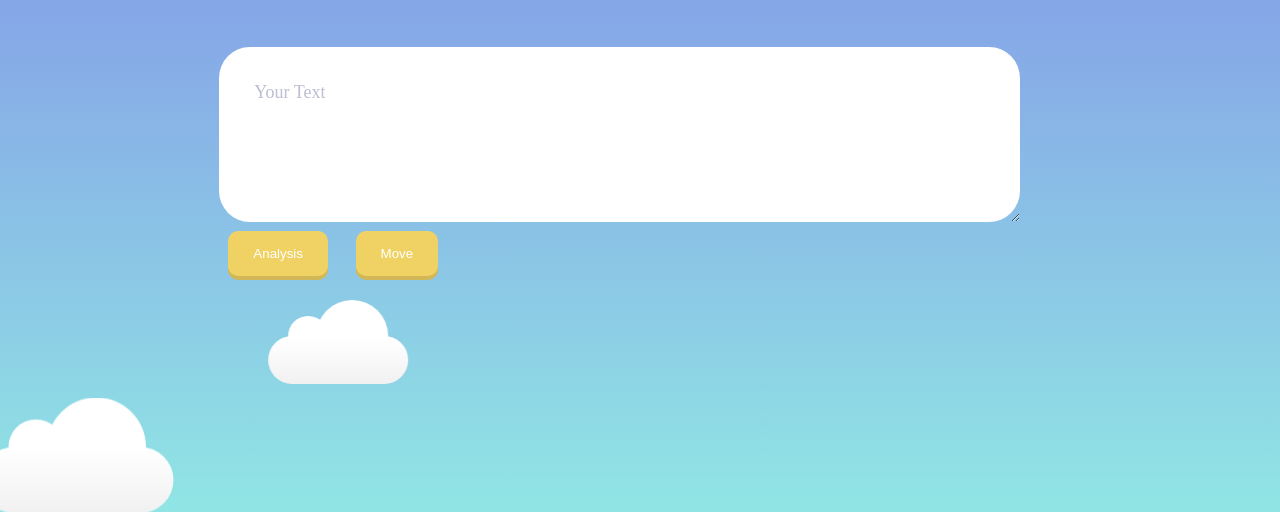
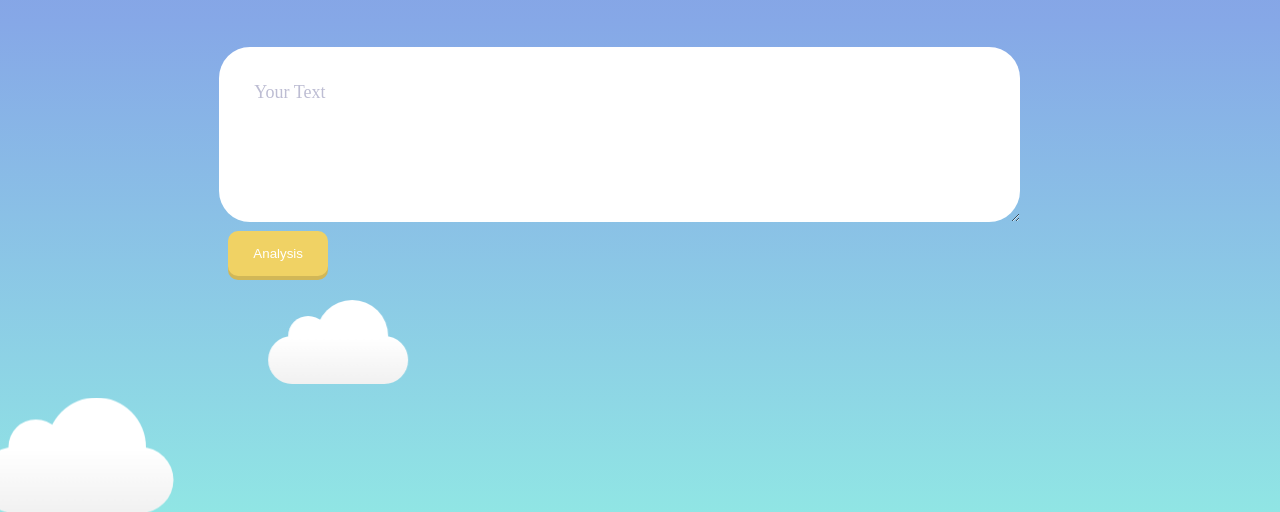
Before and after one commit to dragonblood/Boomerang, a Django app: page / in a window 1280 px wide. Shown: the part 502-1014 px from the top of the page. Run offline with Django 3.2, Linux system fonts and the light colour scheme.

Commit message:
move button removed

```diff
--- a/Boomerang/templates/enterText.html
+++ b/Boomerang/templates/enterText.html
@@ -44,7 +44,7 @@
                             <span class="focus-input100"></span>
                         </div>
                         <input name="submittext" type="submit" value="Analysis" class="btn yellow rounded">
-                        <a href="{% url 'Analysis'%}"><input type="button" value="Move" class="btn yellow rounded"></a>
+                        <!-- <a href="{% url 'Analysis'%}"><input type="button" value="Move" class="btn yellow rounded"></a> -->
                     </div>
                 </form>
             </div>
--- a/Boomerang/views.py
+++ b/Boomerang/views.py
@@ -1,5 +1,5 @@
 from django.http import JsonResponse
-from django.shortcuts import render
+from django.shortcuts import redirect, render
 from django.views.generic import View
 from django.http import HttpResponse
 
@@ -20,6 +20,7 @@ def Boomerang_entertext(request):
             text = request.POST.get('text')
             entity_api(text)
             sentiment_api(text)
+            return redirect('Analysis')
     return render(request, 'enterText.html')
 
 def sentiment_api(text):
```
